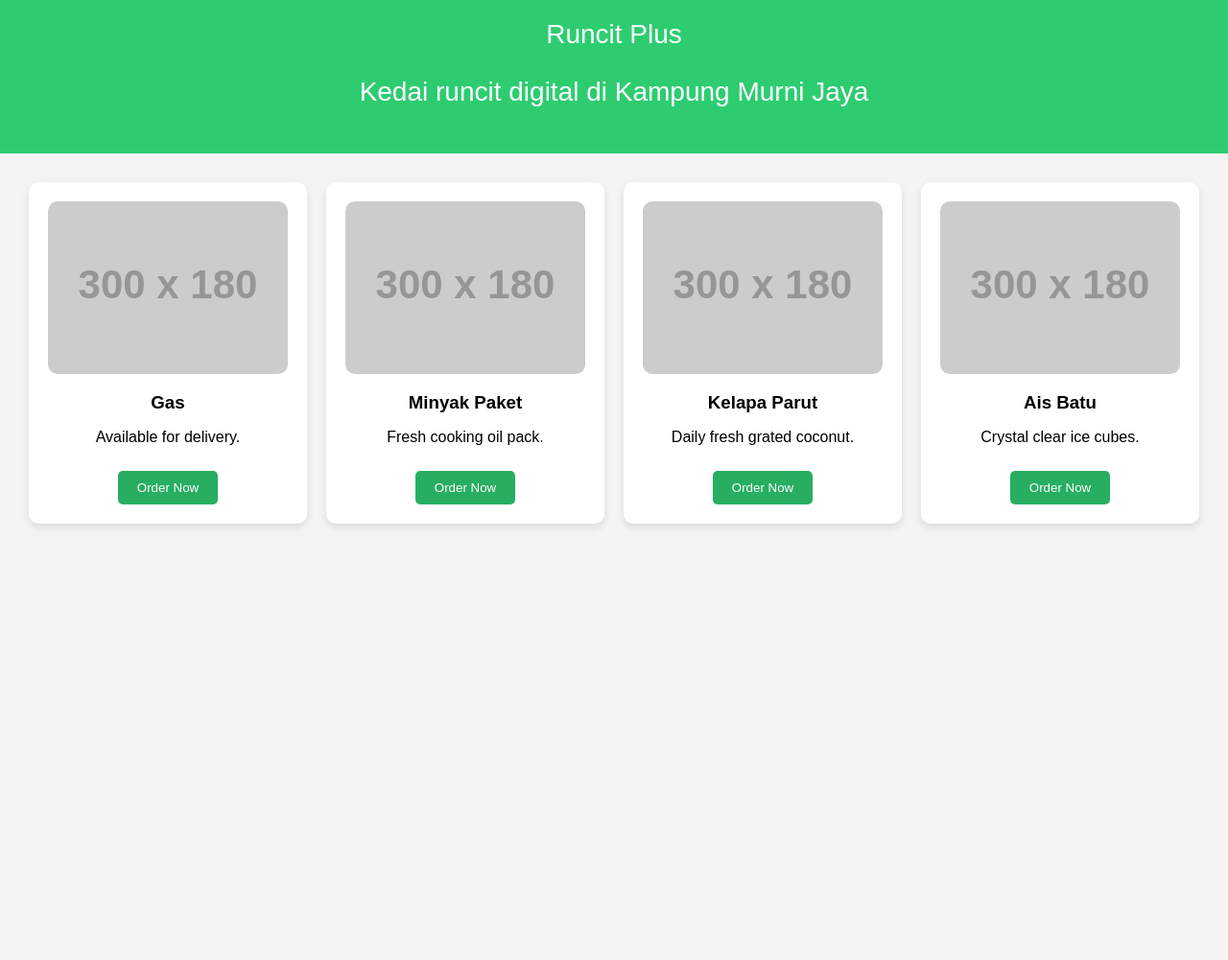
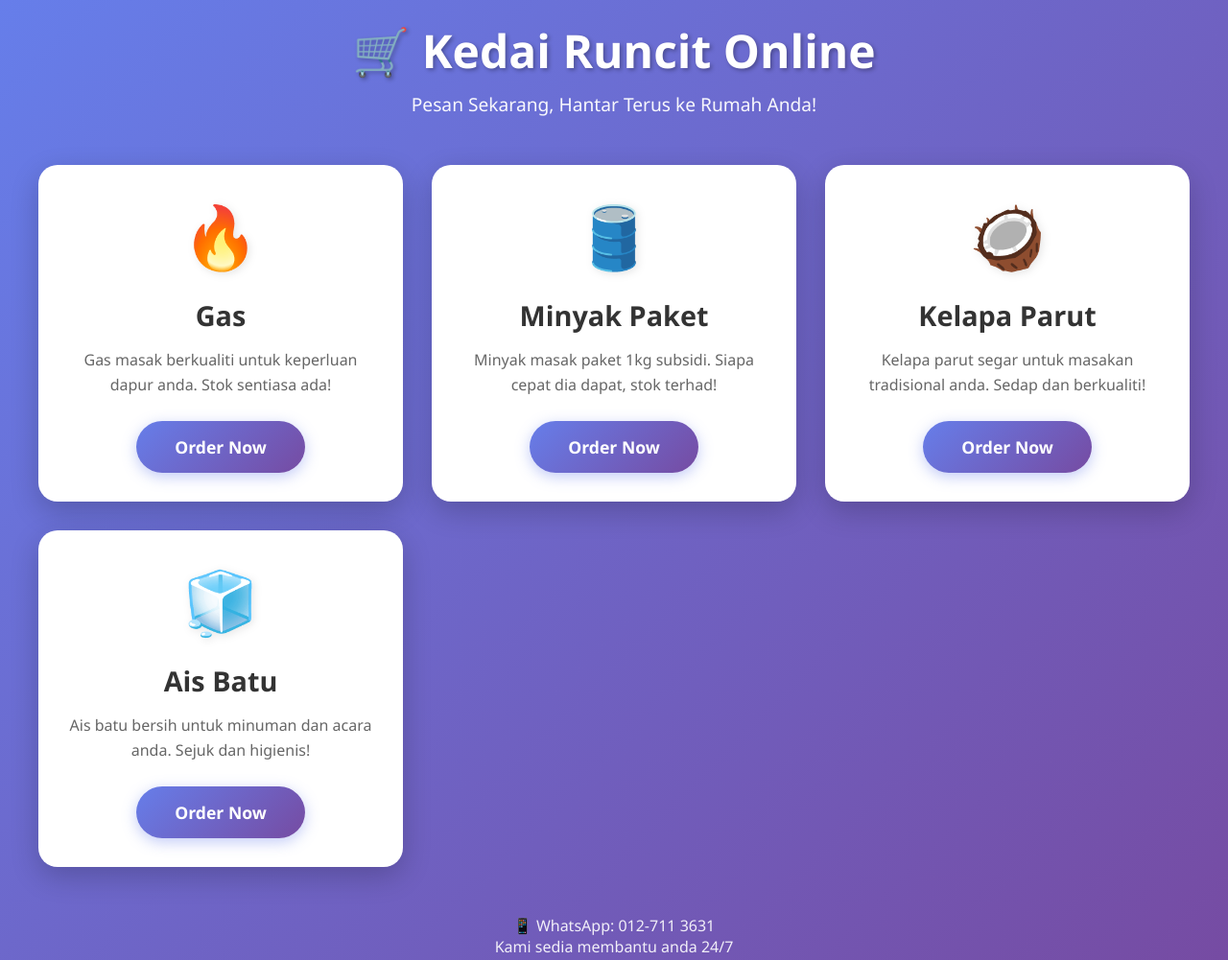
Before and after one commit to zidab1/runcit-plus, a plain HTML site: page index.html in a window 1280 px wide. Shown: the top 1001 px of the page at 96% size. Before the commit the page ends 800 px from the top, so only its background shows below. Drawn offline with Linux system fonts and the light colour scheme; placeholder pictures from the web are drawn by us.

Commit message:
new landing page

```diff
--- a/index.html
+++ b/index.html
@@ -1,113 +1,189 @@
 <!DOCTYPE html>
-<html lang="en">
+<html lang="ms">
 <head>
-  <meta charset="UTF-8" />
-  <meta name="viewport" content="width=device-width, initial-scale=1.0" />
-  <title>Online Grocery Landing Page</title>
+    <meta charset="UTF-8">
+    <meta name="viewport" content="width=device-width, initial-scale=1.0">
+    <title>Kedai Runcit Online</title>
     <style>
-    body {
-      font-family: Arial, sans-serif;
+        * {
             margin: 0;
             padding: 0;
-      background: #f4f4f4;
+            box-sizing: border-box;
         }
+
+        body {
+            font-family: 'Segoe UI', Tahoma, Geneva, Verdana, sans-serif;
+            background: linear-gradient(135deg, #667eea 0%, #764ba2 100%);
+            min-height: 100vh;
+            padding: 20px;
+        }
+
+        .container {
+            max-width: 1200px;
+            margin: 0 auto;
+        }
+
         header {
-      background: #2ecc71;
-      padding: 20px;
             text-align: center;
             color: white;
-      font-size: 28px;
+            margin-bottom: 50px;
+            animation: fadeInDown 0.8s ease;
         }
-    .container {
+
+        header h1 {
+            font-size: 3em;
+            margin-bottom: 10px;
+            text-shadow: 2px 2px 4px rgba(0,0,0,0.3);
+        }
+
+        header p {
+            font-size: 1.2em;
+            opacity: 0.95;
+        }
+
+        .products {
             display: grid;
-      grid-template-columns: repeat(auto-fit, minmax(250px, 1fr));
-      gap: 20px;
+            grid-template-columns: repeat(auto-fit, minmax(280px, 1fr));
+            gap: 30px;
+            margin-bottom: 40px;
+        }
+
+        .product-card {
+            background: white;
+            border-radius: 20px;
             padding: 30px;
+            text-align: center;
+            box-shadow: 0 10px 30px rgba(0,0,0,0.2);
+            transition: transform 0.3s ease, box-shadow 0.3s ease;
+            animation: fadeInUp 0.8s ease;
         }
-    .card {
-      background: white;
-      padding: 20px;
-      border-radius: 10px;
-      box-shadow: 0 4px 8px rgba(0,0,0,0.1);
+
+        .product-card:hover {
+            transform: translateY(-10px);
+            box-shadow: 0 15px 40px rgba(0,0,0,0.3);
+        }
+
+        .product-icon {
+            font-size: 4em;
+            margin-bottom: 20px;
+            filter: drop-shadow(2px 2px 4px rgba(0,0,0,0.1));
+        }
+
+        .product-card h2 {
+            font-size: 1.8em;
+            color: #333;
+            margin-bottom: 15px;
+        }
+
+        .product-card p {
+            color: #666;
+            margin-bottom: 25px;
+            line-height: 1.6;
+        }
+
+        .order-btn {
+            display: inline-block;
+            background: linear-gradient(135deg, #667eea 0%, #764ba2 100%);
+            color: white;
+            padding: 15px 40px;
+            text-decoration: none;
+            border-radius: 50px;
+            font-weight: bold;
+            font-size: 1.1em;
+            transition: all 0.3s ease;
+            box-shadow: 0 4px 15px rgba(102, 126, 234, 0.4);
+        }
+
+        .order-btn:hover {
+            transform: scale(1.05);
+            box-shadow: 0 6px 20px rgba(102, 126, 234, 0.6);
+        }
+
+        .order-btn:active {
+            transform: scale(0.98);
+        }
+
+        footer {
             text-align: center;
+            color: white;
+            margin-top: 50px;
+            opacity: 0.9;
         }
-    .card img {
-      width: 100%;
-      height: 180px;
-      object-fit: cover;
-      border-radius: 10px;
+
+        @keyframes fadeInDown {
+            from {
+                opacity: 0;
+                transform: translateY(-30px);
             }
-    .card h3 {
-      margin-top: 15px;
-      margin-bottom: 10px;
+            to {
+                opacity: 1;
+                transform: translateY(0);
             }
-    .card button {
-      background: #27ae60;
-      color: white;
-      padding: 10px 20px;
-      border: none;
-      border-radius: 5px;
-      cursor: pointer;
-      margin-top: 10px;
         }
-    .card button:hover {
-      background: #1e8f4f;
+
+        @keyframes fadeInUp {
+            from {
+                opacity: 0;
+                transform: translateY(30px);
             }
-      @media (max-width: 480px) {
-      header {
-        font-size: 22px;
-        padding: 15px;
+            to {
+                opacity: 1;
+                transform: translateY(0);
             }
-      .container {
-        padding: 15px;
-        gap: 15px;
         }
-      .card {
-        padding: 15px;
+
+        @media (max-width: 768px) {
+            header h1 {
+                font-size: 2em;
             }
-      .card img {
-        height: 150px;
-      }
-      .card button {
-        padding: 8px 16px;
+
+            .product-card {
+                padding: 25px;
             }
         }
     </style>
 </head>
 <body>
+    <div class="container">
         <header>
-  	Runcit Plus
-  	<p>Kedai runcit digital di Kampung Murni Jaya</p>
+            <h1>🛒 Kedai Runcit Online</h1>
+            <p>Pesan Sekarang, Hantar Terus ke Rumah Anda!</p>
         </header>
 
-  <div class="container">
-    <div class="card">
-      <img src="https://via.placeholder.com/300x180?text=Gas" alt="Gas" />
-      <h3>Gas</h3>
-      <p>Available for delivery.</p>
-      <button>Order Now</button>
+        <div class="products">
+            <div class="product-card">
+                <div class="product-icon">🔥</div>
+                <h2>Gas</h2>
+                <p>Gas masak berkualiti untuk keperluan dapur anda. Stok sentiasa ada!</p>
+                <a href="https://wa.me/60127113631?text=Saya%20nak%20order%20Gas" class="order-btn">Order Now</a>
             </div>
 
-    <div class="card">
-      <img src="https://via.placeholder.com/300x180?text=Minyak+Paket" alt="Minyak Paket" />
-      <h3>Minyak Paket</h3>
-      <p>Fresh cooking oil pack.</p>
-      <button>Order Now</button>
+            <div class="product-card">
+                <div class="product-icon">🛢️</div>
+                <h2>Minyak Paket</h2>
+                <p>Minyak masak paket 1kg subsidi. Siapa cepat dia dapat, stok terhad!</p>
+                <a href="https://wa.me/60127113631?text=Saya%20nak%20order%20Minyak%20Paket" class="order-btn">Order Now</a>
             </div>
 
-    <div class="card">
-      <img src="https://via.placeholder.com/300x180?text=Kelapa+Parut" alt="Kelapa Parut" />
-      <h3>Kelapa Parut</h3>
-      <p>Daily fresh grated coconut.</p>
-      <button>Order Now</button>
+            <div class="product-card">
+                <div class="product-icon">🥥</div>
+                <h2>Kelapa Parut</h2>
+                <p>Kelapa parut segar untuk masakan tradisional anda. Sedap dan berkualiti!</p>
+                <a href="https://wa.me/60127113631?text=Saya%20nak%20order%20Kelapa%20Parut" class="order-btn">Order Now</a>
             </div>
 
-    <div class="card">
-      <img src="https://via.placeholder.com/300x180?text=Ais+Batu" alt="Ais Batu" />
-      <h3>Ais Batu</h3>
-      <p>Crystal clear ice cubes.</p>
-      <button>Order Now</button>
+            <div class="product-card">
+                <div class="product-icon">🧊</div>
+                <h2>Ais Batu</h2>
+                <p>Ais batu bersih untuk minuman dan acara anda. Sejuk dan higienis!</p>
+                <a href="https://wa.me/60127113631?text=Saya%20nak%20order%20Ais%20Batu" class="order-btn">Order Now</a>
             </div>
+        </div>
+
+        <footer>
+            <p>📱 WhatsApp: 012-711 3631</p>
+            <p>Kami sedia membantu anda 24/7</p>
+        </footer>
     </div>
 </body>
 </html>
```
Lines whose indentation alone changed are shown as unchanged.
